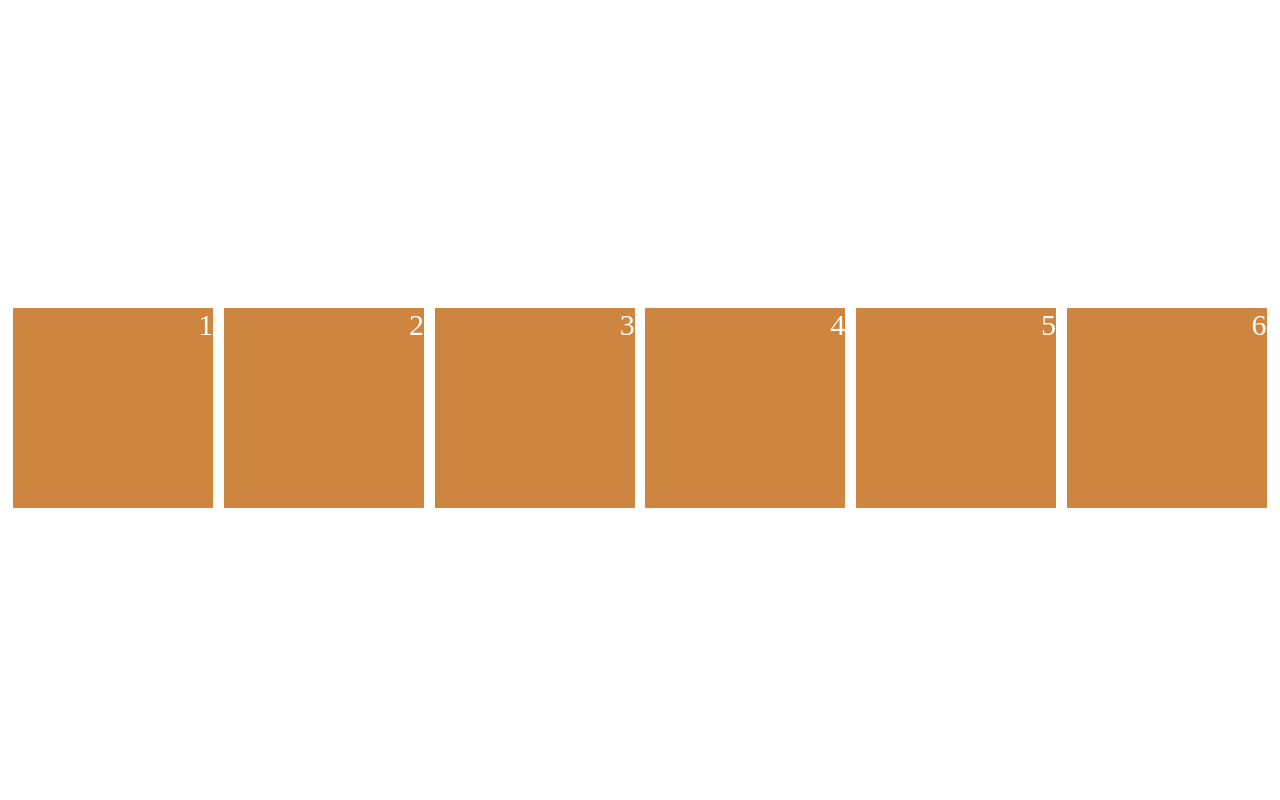
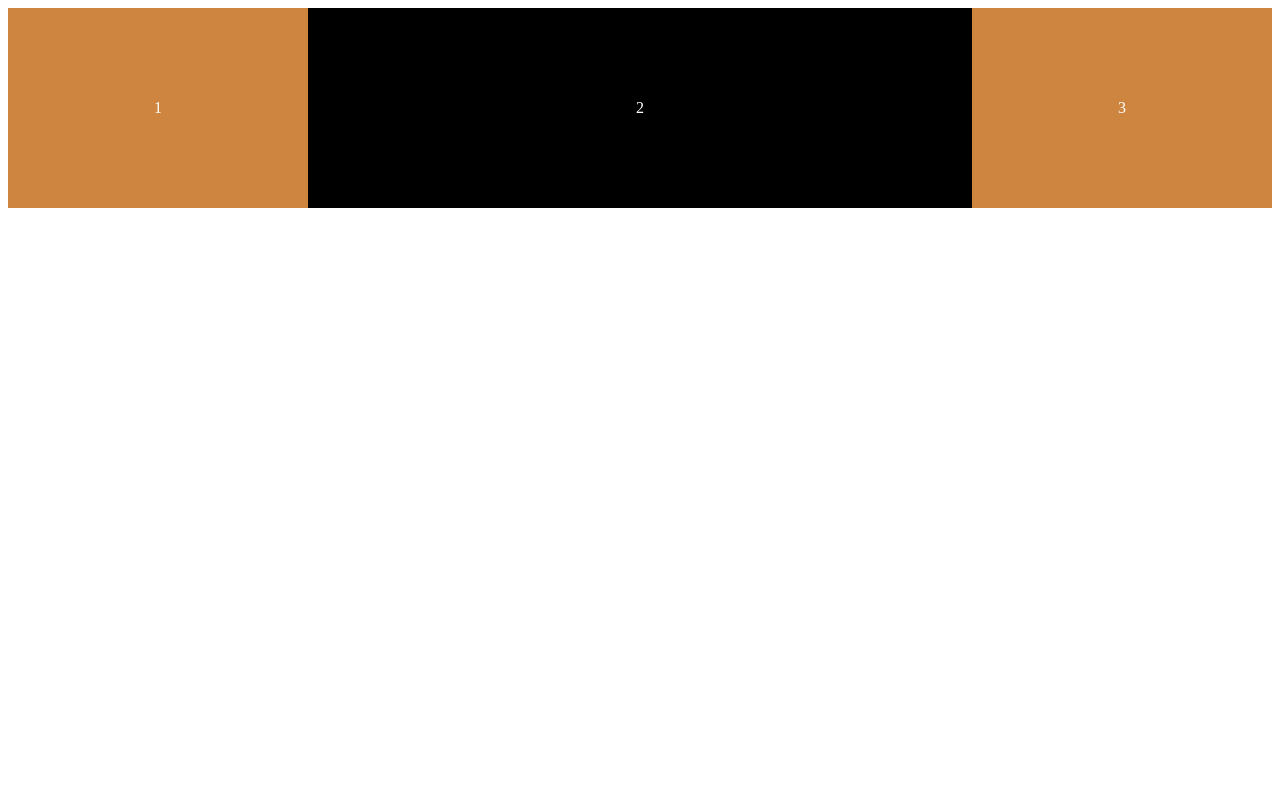
Before and after one commit to HA-SEUNG-JEONG/scss-practice, a website: page index.html in a window 1280 px wide. Shown: the top 800 px of the page. Drawn offline with Linux system fonts and the light colour scheme.

Commit message:
flex-grow, flex-shrink

```diff
--- a/index.html
+++ b/index.html
@@ -11,10 +11,6 @@
       <div class="child">1</div>
       <div class="child">2</div>
       <div class="child">3</div>
-      <div class="child">4</div>
-      <div class="child">5</div>
-      <div class="child">6</div>
-      <div class="child">7</div>
     </div>
   </body>
 </html>
--- a/src/scss/styles.scss
+++ b/src/scss/styles.scss
@@ -1,16 +1,18 @@
 .father {
   display: flex; //box의 부모가 flex container가 됨
-  height: 200vh;
-  align-content: space-around;
   justify-content: space-around;
-  flex-wrap: wrap;
+  width: 100%;
   .child {
-    display: flex;
-    flex-direction: row-reverse;
-    width: 200px;
+    width: 300px;
     height: 200px;
     background: peru;
-    font-size: 30px;
     color: white;
+    display: flex;
+    justify-content: center;
+    align-items: center;
+    &:nth-child(2) {
+      background: #000;
+      flex-grow: 1;
+    }
   }
 }
```
Also changed, not shown: flexbox-study.md (+10 -0 lines), dest/css/styles.css.
